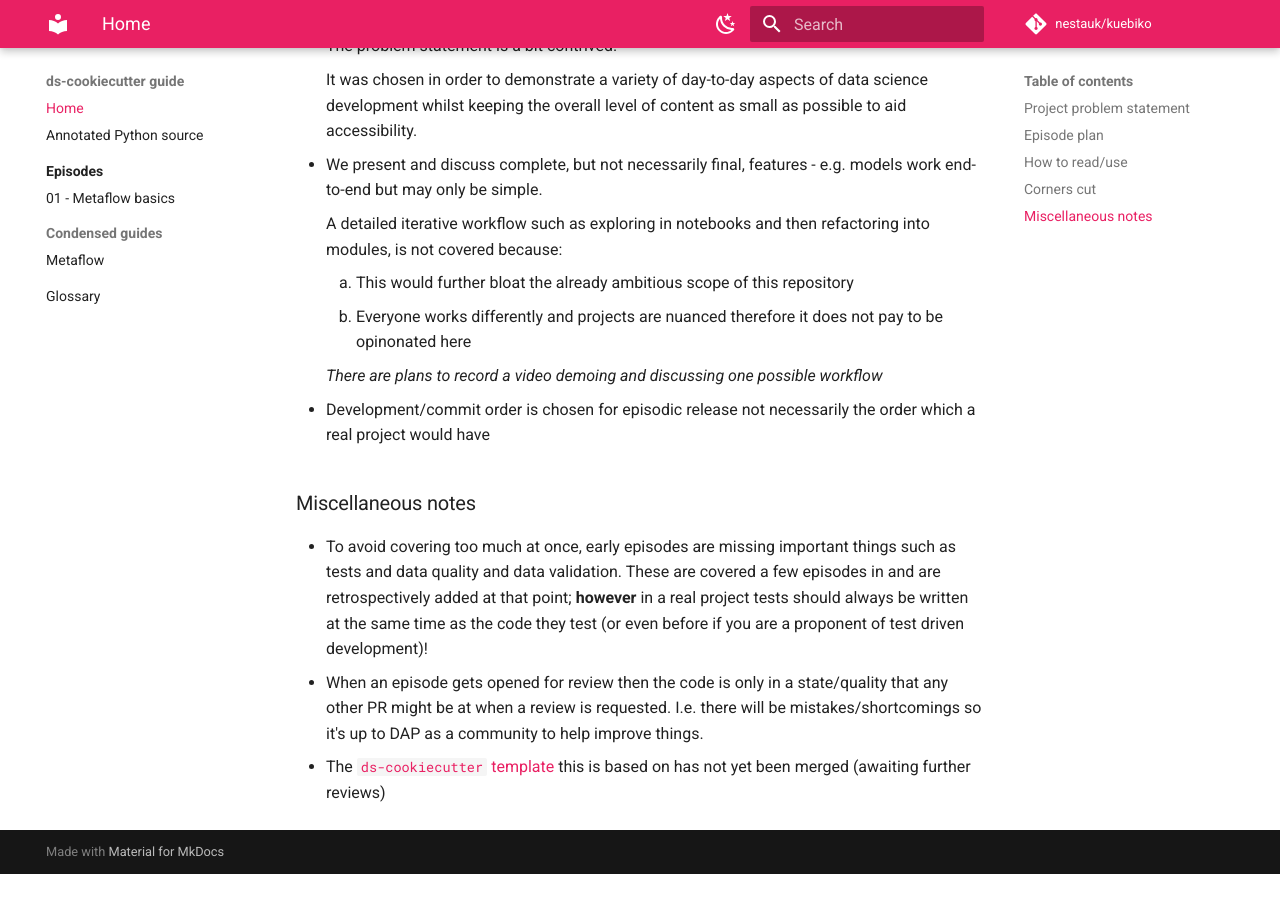
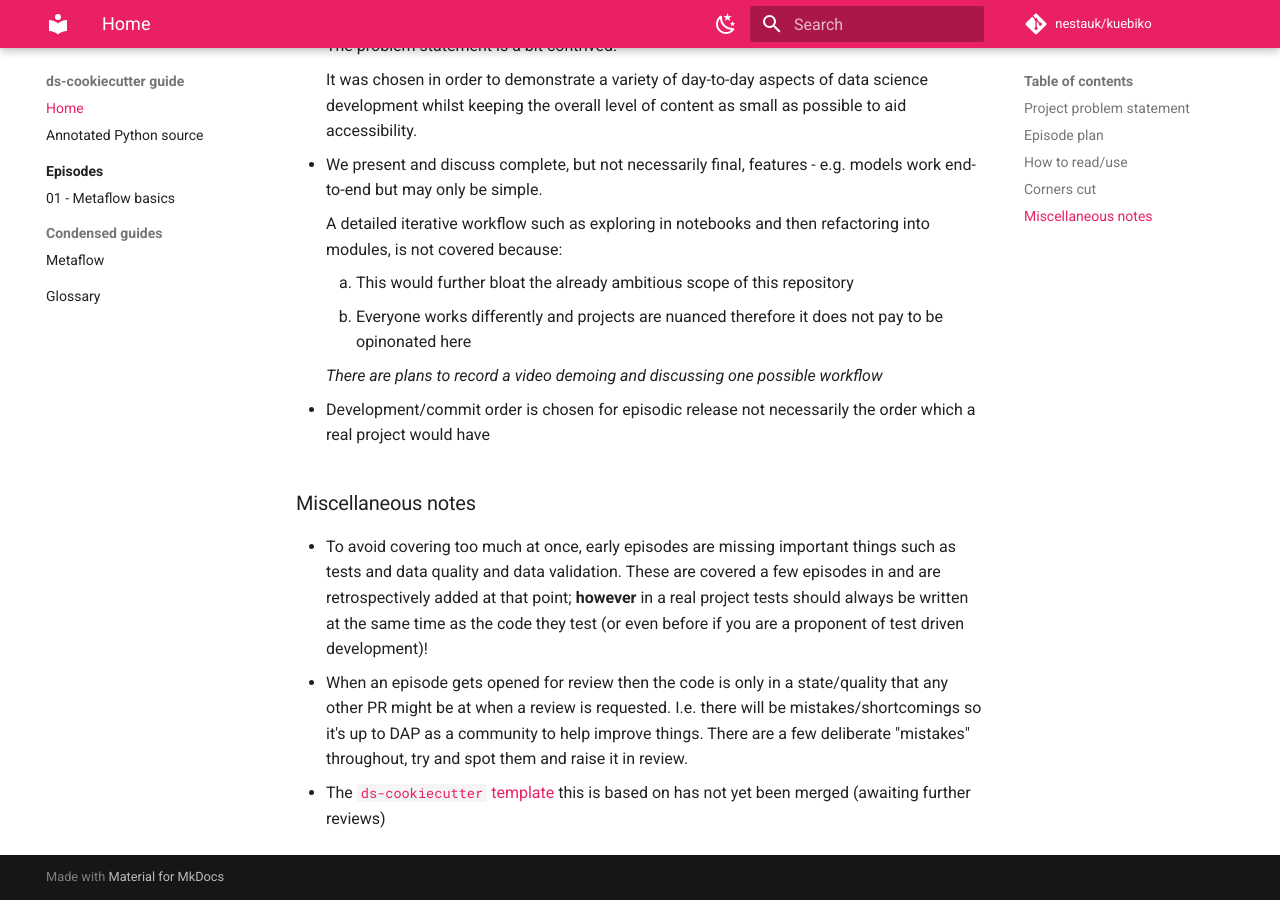
Before and after one commit to nestauk/kuebiko, an MkDocs documentation site: the page built from docs/guide/index.md, in a window 1280 px wide and 900 px high, scrolled down 2246 px. Built offline with MkDocs 1.6.1 and Material for MkDocs 9.7.7, drawn with Linux system fonts in a browser that asks for light colours; emoji names are drawn with the system emoji font; comment, search, counter and statistics services are not loaded; before the commit the page ends 3120 px from its top, so only the background shows below that.

Commit message:
fixup! Episode overview

```diff
--- a/docs/guide/index.md
+++ b/docs/guide/index.md
@@ -76,4 +76,6 @@ This is a MVP of a data science project following the `ds-cookiecutter` workflow
 
 -   To avoid covering too much at once, early episodes are missing important things such as tests and data quality and data validation. These are covered a few episodes in and are retrospectively added at that point; **however** in a real project tests should always be written at the same time as the code they test (or even before if you are a proponent of test driven development)!
 -   When an episode gets opened for review then the code is only in a state/quality that any other PR might be at when a review is requested. I.e. there will be mistakes/shortcomings so it's up to DAP as a community to help improve things.
+    There are a few deliberate "mistakes" throughout, try and spot them
+    and raise it in review.
 -   The [`ds-cookiecutter` template](https://github.com/nestauk/ds-cookiecutter/pull/92) this is based on has not yet been merged (awaiting further reviews)
```
